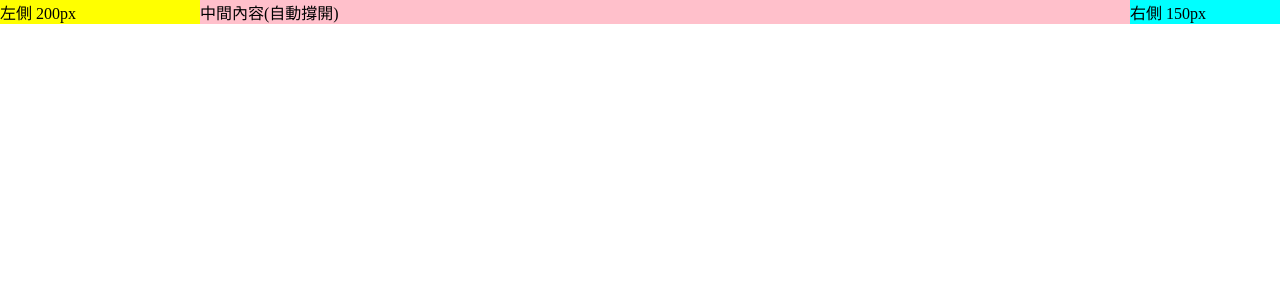
After one commit to geraldwang-spec/my_portfolio, a Flask app: page /test in a window 1280 px wide. The commit adds this page. Shown: the top 300 px of the page. Run offline with Flask 3, Linux system fonts and the light colour scheme; parts of the project's set-up code (start-up, migrations or seed data) failed here and were passed over.

Commit message:
adding css/html of test page and modify home page

```diff
--- a/coreVcl/app.py
+++ b/coreVcl/app.py
@@ -1,5 +1,5 @@
 import threading
-import gradiolib.video_gradio as vgdio
+# import gradiolib.video_gradio as vgdio
 from flask import Blueprint, Flask, render_template, request
 from auth.auth_api import create_auth_bp
 from auth.login_controller import LoginController as loginC
@@ -18,6 +18,10 @@ def create_app()->Flask:
     def index_html():
         return render_template('index.html')
 
+    @app.route("/test")
+    def test():
+        return render_template('test/test.html')
+
     return app
 
 if __name__ == "__main__":
--- a/coreVcl/requirements.txt
+++ b/coreVcl/requirements.txt
@@ -5,8 +5,8 @@ sqlalchemy
 Flask-Mail
 pymysql
 python-dotenv
-gradio
-torch
+#gradio
+#torch
 transformers
 pydantic
 redis
--- /dev/null
+++ b/coreVcl/static/css/test/tset.css
@@ -0,0 +1,26 @@
+* {
+  box-sizing: border-box;
+  margin: 0;
+  padding: 0;
+}
+
+.layout {
+  display: flex;
+
+}
+
+.sidebar-left {
+  background-color: yellow;
+  flex: 0 0 200px;
+  /* flex-shrink: 0; */
+}
+
+.content {
+  background-color: pink;
+  flex: 1 1 auto;
+}
+
+.sidebar-right {
+  background-color: aqua;
+  flex: 0 0 150px;
+}
--- a/coreVcl/static/js/app/nav-config.js
+++ b/coreVcl/static/js/app/nav-config.js
@@ -1,4 +1,10 @@
 const navConfig = {
+  "home-page": {
+    label: "Home",
+    sidebarItems: [
+      { id: "dashboard", label: "dashboard" }
+    ]
+  },
   "live-manager": {
     label: "Live Manager",
     sidebarItems: [
--- a/coreVcl/templates/index.html
+++ b/coreVcl/templates/index.html
@@ -18,9 +18,9 @@
   <div class="app-shell">
 
     <header class="top-nav">
-      <button class="nav-mode-btn" type="" data-mode="home-page"></button>
-      <button class="nav-mode-btn" type="" data-mode="live-manager"></button>
-      <button class="nav-mode-btn" type="" data-mode="video-tools"></button>
+      <button class="nav-mode-btn" type="button" data-mode="home-page">logo</button>
+      <button class="nav-mode-btn" type="button" data-mode="live-manager">live-manager</button>
+      <button class="nav-mode-btn" type="button" data-mode="video-tools">video-tools</button>
       <div class="top-nav-utility">
         <button type="">設定</button>
         <button type="">login</button>
--- /dev/null
+++ b/coreVcl/templates/test/test.html
@@ -0,0 +1,19 @@
+<!DOCTYPE html>
+<html lang="en">
+
+<head>
+  <meta charset="UTF-8">
+  <meta name="viewport" content="width=device-width, initial-scale=1">
+  <title></title>
+  <link href="/static/css/test/tset.css" rel="stylesheet">
+</head>
+
+<body>
+  <div class="layout">
+    <div class="sidebar-left">左側 200px</div>
+    <div class="content">中間內容(自動撐開)</div>
+    <div class="sidebar-right">右側 150px</div>
+  </div>
+</body>
+
+</html>
```
Also changed, not shown: coreVcl/static/js/app/app-shell.js (+6 -2 lines).
